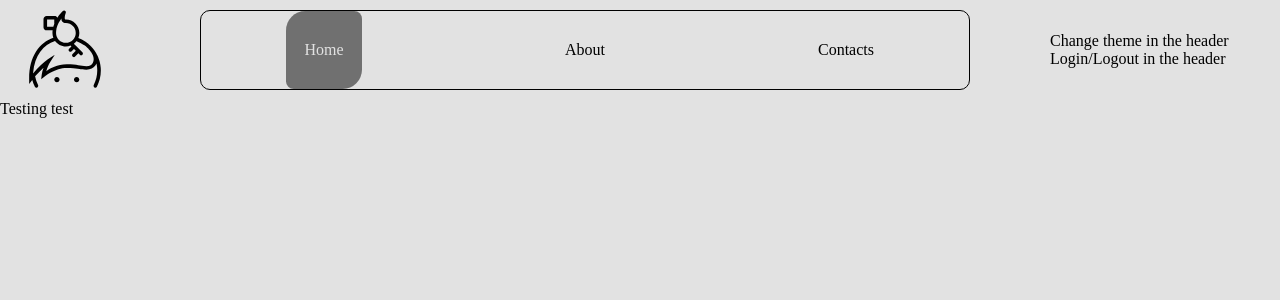
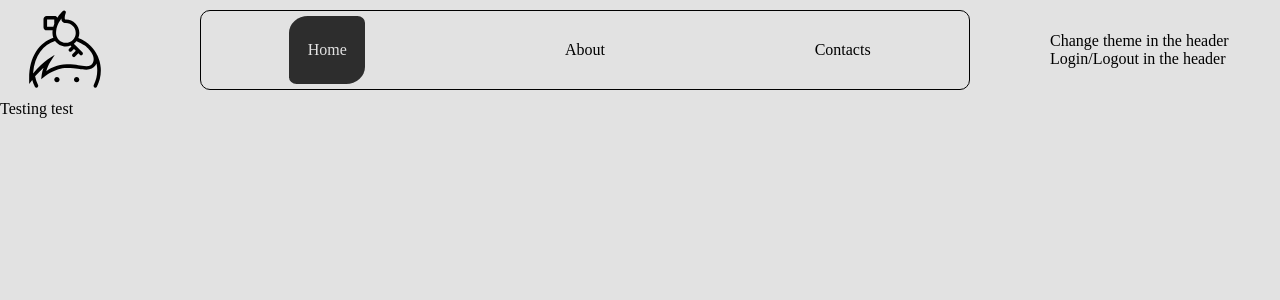
Before and after one commit to FearBeer/teach-me-please, a Next.js app: page / in a window 1280 px wide. In both pictures the pointer is over the link "Home". Shown: the top 300 px of the page. Built offline with nearby package versions, Linux system fonts and the light colour scheme.

Commit message:
padding for navigation & increase opacity for hover in navLink

```diff
--- a/app/components/NavLink/navLink.module.scss
+++ b/app/components/NavLink/navLink.module.scss
@@ -15,7 +15,7 @@
   }
   &:hover {
     background-color: black;
-    opacity: 0.5;
+    opacity: 0.8;
     color: var(--bg-color-main);
   }
   &.active {
--- a/app/components/Navigation/navigation.module.scss
+++ b/app/components/Navigation/navigation.module.scss
@@ -1,4 +1,5 @@
 .nav {
+  padding: 5px;
   display: flex;
   align-items: center;
   justify-content: space-around;
```
